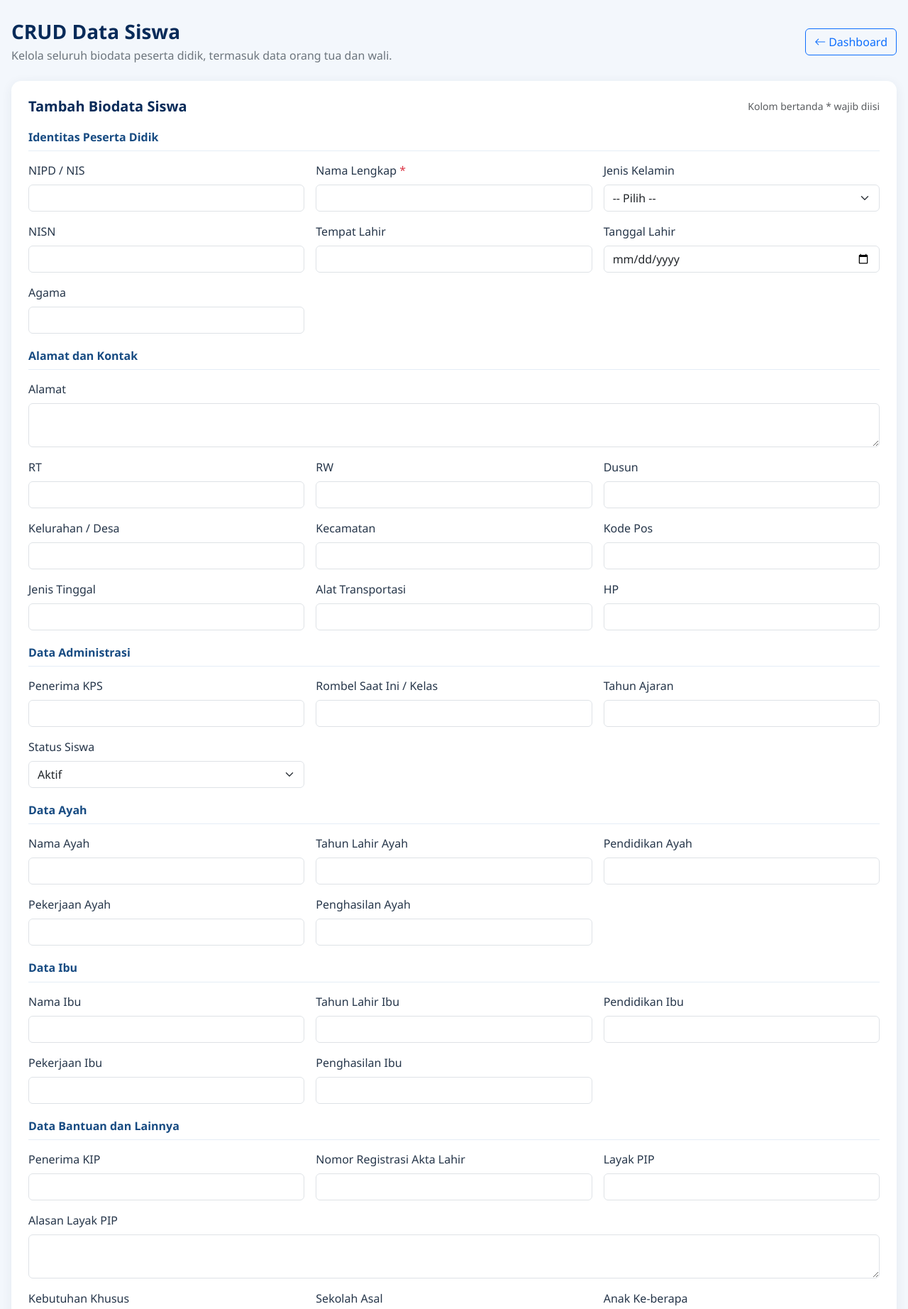
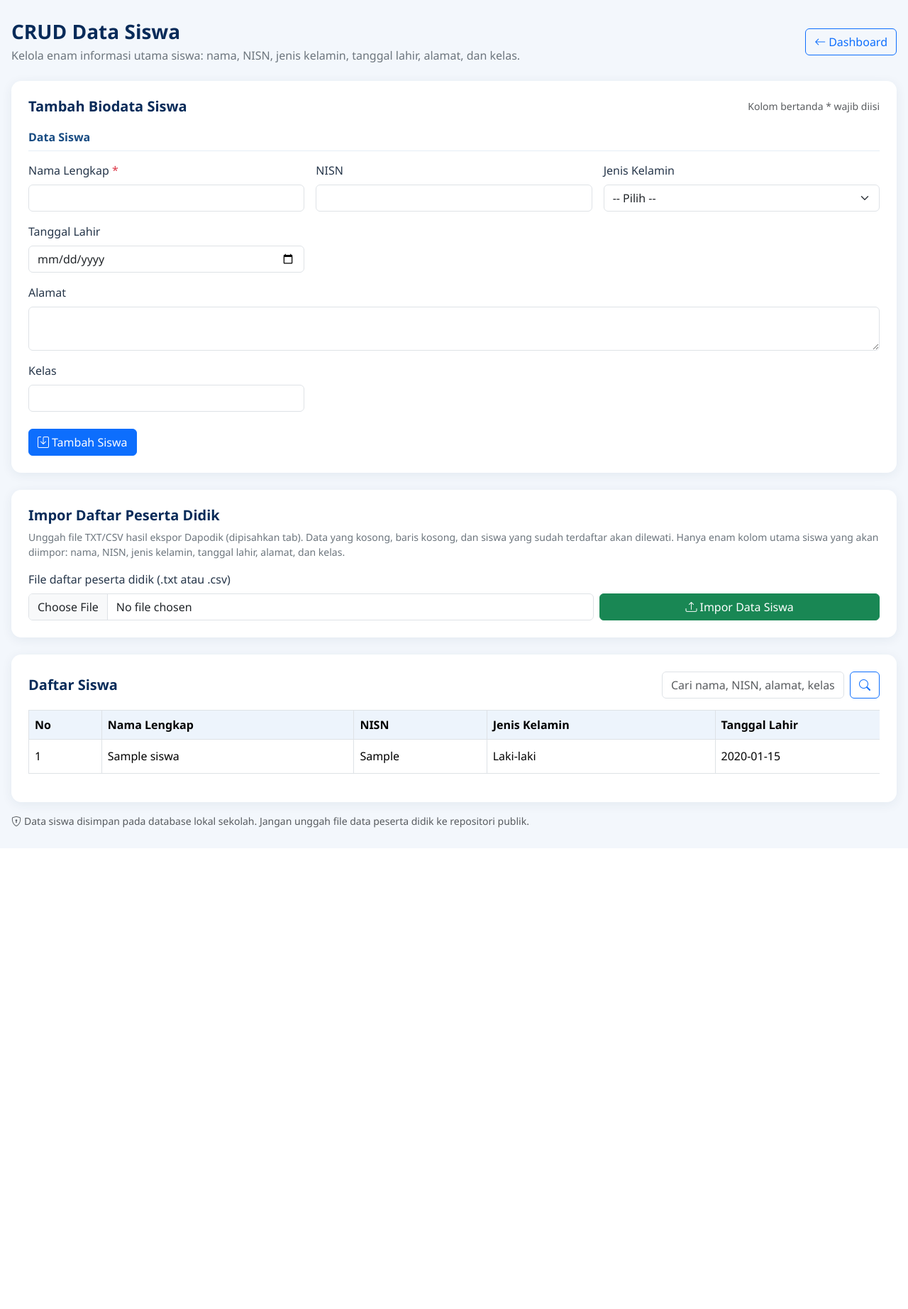
Before and after one commit to rialatifa72-coder/website-sdn1-beririjarak, a PHP site: page /admin/data_siswa.php in a window 1280 px wide. Shown: the part 76-1920 px from the top of the page at 71% size. After the commit the page ends 1242 px from the top, so only its background shows below. Run offline with PHP 8.4, Linux system fonts and the light colour scheme; a user stored in the database is signed in; tables that the repository leaves empty hold one stand-in row (values such as "Sample post").

Commit message:
Sederhanakan form data siswa menjadi enam kolom utama

```diff
--- a/admin/data_siswa.php
+++ b/admin/data_siswa.php
@@ -20,58 +20,12 @@ function bindDynamic($stmt, $types, &$values) {
     return call_user_func_array([$stmt, "bind_param"], $args);
 }
 $fields = [
-    ["nis", "NIPD / NIS", "text"],
     ["nama_siswa", "Nama Lengkap", "text"],
+    ["nisn", "NISN", "text"],
     ["jenis_kelamin", "Jenis Kelamin", "select"],
-    ["nisn", "NISN", "text"],
-    ["tempat_lahir", "Tempat Lahir", "text"],
     ["tanggal_lahir", "Tanggal Lahir", "date"],
-    ["agama", "Agama", "text"],
     ["alamat", "Alamat", "textarea"],
-    ["rt", "RT", "text"],
-    ["rw", "RW", "text"],
-    ["dusun", "Dusun", "text"],
-    ["kelurahan", "Kelurahan / Desa", "text"],
-    ["kecamatan", "Kecamatan", "text"],
-    ["kode_pos", "Kode Pos", "text"],
-    ["jenis_tinggal", "Jenis Tinggal", "text"],
-    ["alat_transportasi", "Alat Transportasi", "text"],
-
-    ["hp", "HP", "text"],
-
-    ["penerima_kps", "Penerima KPS", "text"],
-
-    ["nama_ayah", "Nama Ayah", "text"],
-    ["tahun_lahir_ayah", "Tahun Lahir Ayah", "text"],
-    ["pendidikan_ayah", "Pendidikan Ayah", "text"],
-    ["pekerjaan_ayah", "Pekerjaan Ayah", "text"],
-    ["penghasilan_ayah", "Penghasilan Ayah", "text"],
-    ["nama_ibu", "Nama Ibu", "text"],
-    ["tahun_lahir_ibu", "Tahun Lahir Ibu", "text"],
-    ["pendidikan_ibu", "Pendidikan Ibu", "text"],
-    ["pekerjaan_ibu", "Pekerjaan Ibu", "text"],
-    ["penghasilan_ibu", "Penghasilan Ibu", "text"],
-    ["kelas", "Rombel Saat Ini / Kelas", "text"],
-
-    ["penerima_kip", "Penerima KIP", "text"],
-
-    ["no_registrasi_akta_lahir", "Nomor Registrasi Akta Lahir", "text"],
-
-    ["layak_pip", "Layak PIP", "text"],
-    ["alasan_layak_pip", "Alasan Layak PIP", "textarea"],
-    ["kebutuhan_khusus", "Kebutuhan Khusus", "text"],
-    ["sekolah_asal", "Sekolah Asal", "text"],
-    ["anak_ke", "Anak Ke-berapa", "text"],
-    ["lintang", "Lintang", "text"],
-    ["bujur", "Bujur", "text"],
-    ["no_kk", "Nomor KK", "text"],
-    ["berat_badan", "Berat Badan", "text"],
-    ["tinggi_badan", "Tinggi Badan", "text"],
-    ["lingkar_kepala", "Lingkar Kepala", "text"],
-    ["jumlah_saudara_kandung", "Jumlah Saudara Kandung", "text"],
-    ["jarak_rumah_ke_sekolah", "Jarak Rumah ke Sekolah (KM)", "text"],
-    ["tahun_ajaran", "Tahun Ajaran", "text"],
-    ["status", "Status Siswa", "select"],
+    ["kelas", "Kelas", "text"],
 ];
 $fieldKeys = array_column($fields, 0);
 $fieldLabels = array_column($fields, 1);
@@ -95,21 +49,8 @@ if ($_SERVER["REQUEST_METHOD"] === "POST") {
             // Indeks kolom mengikuti format Daftar Peserta Didik yang diberikan.
             // Seluruh kolom NIK dan kolom yang diminta dihilangkan tidak dipetakan.
             $petaKolom = [
-                "nama_siswa"=>1, "nis"=>2, "jenis_kelamin"=>3, "nisn"=>4,
-                "tempat_lahir"=>5, "tanggal_lahir"=>6, "agama"=>8, "alamat"=>9,
-                "rt"=>10, "rw"=>11, "dusun"=>12, "kelurahan"=>13, "kecamatan"=>14,
-                "kode_pos"=>15, "jenis_tinggal"=>16, "alat_transportasi"=>17, "hp"=>19,
-                "penerima_kps"=>22,
-                "nama_ayah"=>24, "tahun_lahir_ayah"=>25, "pendidikan_ayah"=>26,
-                "pekerjaan_ayah"=>27, "penghasilan_ayah"=>28,
-                "nama_ibu"=>30, "tahun_lahir_ibu"=>31, "pendidikan_ibu"=>32,
-                "pekerjaan_ibu"=>33, "penghasilan_ibu"=>34,
-                "kelas"=>42, "penerima_kip"=>45, "no_registrasi_akta_lahir"=>49,
-                "layak_pip"=>53, "alasan_layak_pip"=>54, "kebutuhan_khusus"=>55,
-                "sekolah_asal"=>56, "anak_ke"=>57, "lintang"=>58, "bujur"=>59,
-                "no_kk"=>60, "berat_badan"=>61, "tinggi_badan"=>62,
-                "lingkar_kepala"=>63, "jumlah_saudara_kandung"=>64,
-                "jarak_rumah_ke_sekolah"=>65
+                "nama_siswa"=>1, "jenis_kelamin"=>3, "nisn"=>4,
+                "tanggal_lahir"=>6, "alamat"=>9, "kelas"=>42
             ];
             $barisKe = 0; $jumlahMasuk = 0; $jumlahLewat = 0;
             mysqli_begin_transaction($koneksi);
@@ -129,14 +70,15 @@ if ($_SERVER["REQUEST_METHOD"] === "POST") {
                         if ($key === "tanggal_lahir" && $v !== "" && !preg_match('/^\\d{4}-\\d{2}-\\d{2}$/', $v)) $v = "";
                         if ($v !== "") $dataIsi[$key] = $v;
                     }
-                    $nisCek = $dataIsi["nis"] ?? "";
                     $nisnCek = $dataIsi["nisn"] ?? "";
-                    $cek = mysqli_prepare($koneksi, "SELECT id FROM tb_siswa WHERE (nis <> '' AND nis = ?) OR (nisn <> '' AND nisn = ?) LIMIT 1");
-                    mysqli_stmt_bind_param($cek, "ss", $nisCek, $nisnCek);
-                    mysqli_stmt_execute($cek);
-                    $sudahAda = mysqli_fetch_assoc(mysqli_stmt_get_result($cek));
-                    mysqli_stmt_close($cek);
-                    if ($sudahAda) { $jumlahLewat++; continue; }
+                    if ($nisnCek !== "") {
+                        $cek = mysqli_prepare($koneksi, "SELECT id FROM tb_siswa WHERE nisn = ? LIMIT 1");
+                        mysqli_stmt_bind_param($cek, "s", $nisnCek);
+                        mysqli_stmt_execute($cek);
+                        $sudahAda = mysqli_fetch_assoc(mysqli_stmt_get_result($cek));
+                        mysqli_stmt_close($cek);
+                        if ($sudahAda) { $jumlahLewat++; continue; }
+                    }
                     $columns = implode(",", array_keys($dataIsi));
                     $marks = implode(",", array_fill(0, count($dataIsi), "?"));
                     $values = array_values($dataIsi);
@@ -178,7 +120,6 @@ if ($_SERVER["REQUEST_METHOD"] === "POST") {
                 if ($key === "jenis_kelamin" && !in_array($v, ["", "L", "P", "Laki-laki", "Perempuan"], true)) throw new RuntimeException("Jenis kelamin tidak valid.");
                 if ($key === "jenis_kelamin" && $v === "L") $v = "Laki-laki";
                 if ($key === "jenis_kelamin" && $v === "P") $v = "Perempuan";
-                if ($key === "status" && !in_array($v, ["Aktif", "Lulus", "Pindah"], true)) throw new RuntimeException("Status tidak valid.");
                 if ($key === "tanggal_lahir" && $v !== "" && !preg_match('/^\\d{4}-\\d{2}-\\d{2}$/', $v)) throw new RuntimeException("Tanggal lahir tidak valid.");
                 if ($v !== "") $dataIsi[$key] = $v;
             }
@@ -220,22 +161,15 @@ if (isset($_GET["edit"])) {
 $q = trim($_GET["q"] ?? "");
 if ($q !== "") {
     $like = "%".$q."%";
-    $stmt = mysqli_prepare($koneksi, "SELECT * FROM tb_siswa WHERE nama_siswa LIKE ? OR nis LIKE ? OR nisn LIKE ? OR kelas LIKE ? ORDER BY nama_siswa ASC");
-    mysqli_stmt_bind_param($stmt, "ssss", $like, $like, $like, $like);
+    $stmt = mysqli_prepare($koneksi, "SELECT * FROM tb_siswa WHERE nama_siswa LIKE ? OR nisn LIKE ? OR jenis_kelamin LIKE ? OR alamat LIKE ? OR kelas LIKE ? ORDER BY nama_siswa ASC");
+    mysqli_stmt_bind_param($stmt, "sssss", $like, $like, $like, $like, $like);
     mysqli_stmt_execute($stmt);
     $daftar = mysqli_stmt_get_result($stmt);
 } else {
     $daftar = mysqli_query($koneksi, "SELECT * FROM tb_siswa ORDER BY nama_siswa ASC");
 }
 if (!$daftar) die("Gagal mengambil data siswa: " . e(mysqli_error($koneksi)));
-$grup = [
- "Identitas Peserta Didik" => ["nis","nama_siswa","jenis_kelamin","nisn","tempat_lahir","tanggal_lahir","agama"],
- "Alamat dan Kontak" => ["alamat","rt","rw","dusun","kelurahan","kecamatan","kode_pos","jenis_tinggal","alat_transportasi","hp",],
- "Data Administrasi" => ["penerima_kps","kelas","tahun_ajaran","status"],
- "Data Ayah" => ["nama_ayah","tahun_lahir_ayah","pendidikan_ayah","pekerjaan_ayah","penghasilan_ayah"],
- "Data Ibu" => ["nama_ibu","tahun_lahir_ibu","pendidikan_ibu","pekerjaan_ibu","penghasilan_ibu"],
- "Data Bantuan dan Lainnya" => ["penerima_kip","no_registrasi_akta_lahir","layak_pip","alasan_layak_pip","kebutuhan_khusus","sekolah_asal","anak_ke","lintang","bujur","no_kk","berat_badan","tinggi_badan","lingkar_kepala","jumlah_saudara_kandung","jarak_rumah_ke_sekolah"]
-];
+$grup = ["Data Siswa" => ["nama_siswa","nisn","jenis_kelamin","tanggal_lahir","alamat","kelas"]];
 $labelMap = [];
 foreach ($fields as $f) $labelMap[$f[0]] = [$f[1], $f[2]];
 ?>
@@ -250,7 +184,7 @@ body{background:#f3f7fc;color:#26364a;font-family:Segoe UI,Tahoma,sans-serif}.to
 </style></head><body>
 <header class="topbar"><div class="container-fluid d-flex justify-content-between"><div class="d-flex align-items-center gap-3"><img src="../logo.jpeg" alt="Logo SDN 1 Beririjarak" class="logo-admin"><strong>SDN 1 BERIRIJARAK — ADMIN</strong></div><span>Halo, <?= e($_SESSION["username"]) ?></span></div></header>
 <main class="wrap">
-<div class="d-flex flex-wrap justify-content-between align-items-center gap-2 mb-4"><div><h1 class="h3 judul mb-1">CRUD Data Siswa</h1><p class="text-secondary mb-0">Kelola seluruh biodata peserta didik, termasuk data orang tua dan wali.</p></div><a href="../dashboard_admin.php" class="btn btn-outline-primary"><i class="bi bi-arrow-left me-1"></i>Dashboard</a></div>
+<div class="d-flex flex-wrap justify-content-between align-items-center gap-2 mb-4"><div><h1 class="h3 judul mb-1">CRUD Data Siswa</h1><p class="text-secondary mb-0">Kelola enam informasi utama siswa: nama, NISN, jenis kelamin, tanggal lahir, alamat, dan kelas.</p></div><a href="../dashboard_admin.php" class="btn btn-outline-primary"><i class="bi bi-arrow-left me-1"></i>Dashboard</a></div>
 <?php if ($pesan): ?><div class="alert alert-<?= e($jenisPesan) ?>"><?= e($pesan) ?></div><?php endif; ?>
 <section class="panel mb-4">
 <div class="d-flex justify-content-between align-items-center flex-wrap gap-2"><h2 class="h5 judul mb-0"><?= $editData ? "Ubah Biodata Siswa" : "Tambah Biodata Siswa" ?></h2><span class="text-muted small">Kolom bertanda * wajib diisi</span></div>
@@ -269,7 +203,7 @@ body{background:#f3f7fc;color:#26364a;font-family:Segoe UI,Tahoma,sans-serif}.to
 </form></section>
 <section class="panel mb-4">
 <h2 class="h5 judul">Impor Daftar Peserta Didik</h2>
-<p class="small text-secondary mb-3">Unggah file TXT/CSV hasil ekspor Dapodik (dipisahkan tab). Data yang kosong, baris kosong, dan siswa yang sudah terdaftar akan dilewati. Kolom NIK serta kolom yang tidak digunakan tidak diimpor.</p>
+<p class="small text-secondary mb-3">Unggah file TXT/CSV hasil ekspor Dapodik (dipisahkan tab). Data yang kosong, baris kosong, dan siswa yang sudah terdaftar akan dilewati. Hanya enam kolom utama siswa yang akan diimpor: nama, NISN, jenis kelamin, tanggal lahir, alamat, dan kelas.</p>
 <form method="post" enctype="multipart/form-data" class="row g-2 align-items-end">
 <input type="hidden" name="csrf" value="<?= e($_SESSION[$csrfName]) ?>">
 <input type="hidden" name="aksi" value="importir">
@@ -277,9 +211,9 @@ body{background:#f3f7fc;color:#26364a;font-family:Segoe UI,Tahoma,sans-serif}.to
 <div class="col-md-4"><button class="btn btn-success w-100" onclick="return confirm('Impor data dari file ini ke database siswa? Data kosong dan data ganda akan dilewati.')"><i class="bi bi-upload me-1"></i>Impor Data Siswa</button></div>
 </form>
 </section>
-<section class="panel"><div class="d-flex flex-wrap justify-content-between align-items-center gap-2 mb-3"><h2 class="h5 judul mb-0">Daftar Siswa</h2><form class="d-flex gap-2" method="get"><input class="form-control" name="q" value="<?= e($q) ?>" placeholder="Cari nama, NIS, NISN, kelas"><button class="btn btn-outline-primary"><i class="bi bi-search"></i></button></form></div>
+<section class="panel"><div class="d-flex flex-wrap justify-content-between align-items-center gap-2 mb-3"><h2 class="h5 judul mb-0">Daftar Siswa</h2><form class="d-flex gap-2" method="get"><input class="form-control" name="q" value="<?= e($q) ?>" placeholder="Cari nama, NISN, alamat, kelas"><button class="btn btn-outline-primary"><i class="bi bi-search"></i></button></form></div>
 <div class="table-responsive"><table class="table table-hover table-bordered align-middle table-siswa"><thead><tr><th>No</th><?php foreach ($fields as $f): ?><th><?= e($f[1]) ?></th><?php endforeach; ?><th>Aksi</th></tr></thead><tbody>
 <?php if (mysqli_num_rows($daftar) === 0): ?><tr><td colspan="<?= count($fields) + 2 ?>" class="text-center text-muted py-4">Belum ada data siswa.</td></tr><?php else: $no=1; while ($s=mysqli_fetch_assoc($daftar)): ?><tr><td><?= $no++ ?></td><?php foreach ($fields as $f): $kolom = $f[0]; ?><td><?= e($s[$kolom] ?? "") ?></td><?php endforeach; ?><td class="text-nowrap"><a class="btn btn-sm btn-warning" href="data_siswa.php?edit=<?= (int)$s["id"] ?>"><i class="bi bi-pencil"></i> Ubah</a> <form method="post" class="d-inline" onsubmit="return confirm('Hapus biodata siswa ini?')"><input type="hidden" name="csrf" value="<?= e($_SESSION[$csrfName]) ?>"><input type="hidden" name="aksi" value="hapus"><input type="hidden" name="id" value="<?= (int)$s["id"] ?>"><button class="btn btn-sm btn-danger"><i class="bi bi-trash"></i> Hapus</button></form></td></tr><?php endwhile; endif; ?>
 </tbody></table></div></section>
-<p class="small text-muted mt-3"><i class="bi bi-shield-lock me-1"></i>Data pribadi siswa, orang tua, dan wali disimpan pada database lokal sekolah. Jangan unggah file data peserta didik ke repositori publik.</p>
+<p class="small text-muted mt-3"><i class="bi bi-shield-lock me-1"></i>Data siswa disimpan pada database lokal sekolah. Jangan unggah file data peserta didik ke repositori publik.</p>
 </main></body></html>
```
